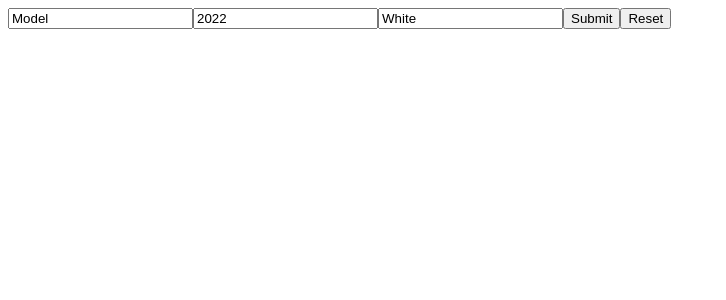
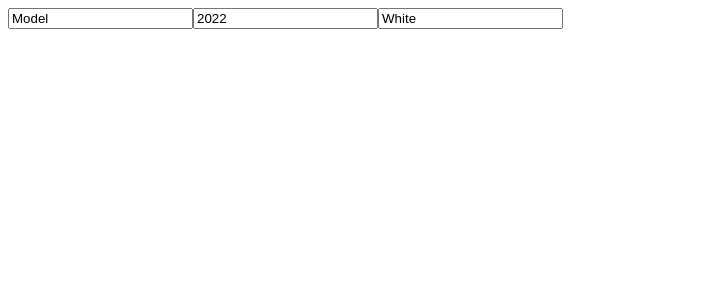
Before and after one commit to d-94k/react-develhope, a React (Create React App) app: page / in a window 1280 px wide. Shown: the top 300 px of the page, without its empty margins (0-726 px from the left). Built offline with nearby package versions, Linux system fonts and the light colour scheme.

Commit message:
completed exercise

```diff
--- a/src/UncontrolledCarDetails.js
+++ b/src/UncontrolledCarDetails.js
@@ -1,33 +1,18 @@
 import { useRef } from "react";
 
 export const UncontrolledCarDetails = ({ initialData = {model: 'Model', year: '2022', color: 'White'}}) => {
-    const _model = useRef ();
-    const _year = useRef ();
-    const _color = useRef ();
+    const _form = useRef ();
 
-    const inputHandler = () => {
-        console.log (
-            {
-                model: _model.current.value,
-                year: _year.current.value,
-                color: _color.current.value
-            }
-        )
-    }
-
-    const inputReset = () => {
-        _model.current.value = '';
-        _year.current.value = '';
-        _color.current.value = '';
+    const formHandler = (event) => {
+        const name = event.target.name;
+        _form.current[name].value = event.target.value;
     }
 
     return (
-            <>
-                <input ref={_model} defaultValue={initialData.model} />
-                <input ref={_year} defaultValue={initialData.year} />
-                <input ref={_color} defaultValue={initialData.color} />
-                <button onClick={inputHandler}>Submit</button>
-                <button onClick={inputReset}>Reset</button>
-            </>
+                <form ref={_form} onChange={formHandler}>
+                    <input name="model" defaultValue={initialData.model} />
+                    <input name="year" defaultValue={initialData.year} />
+                    <input name="color" defaultValue={initialData.color} />
+                </form>
         )
 }
```
